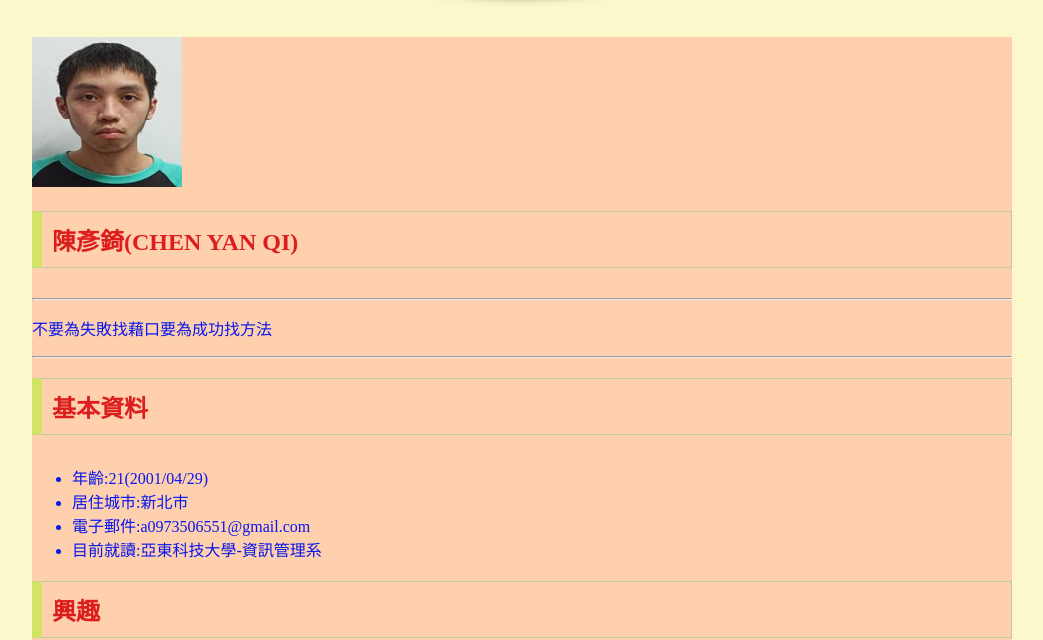
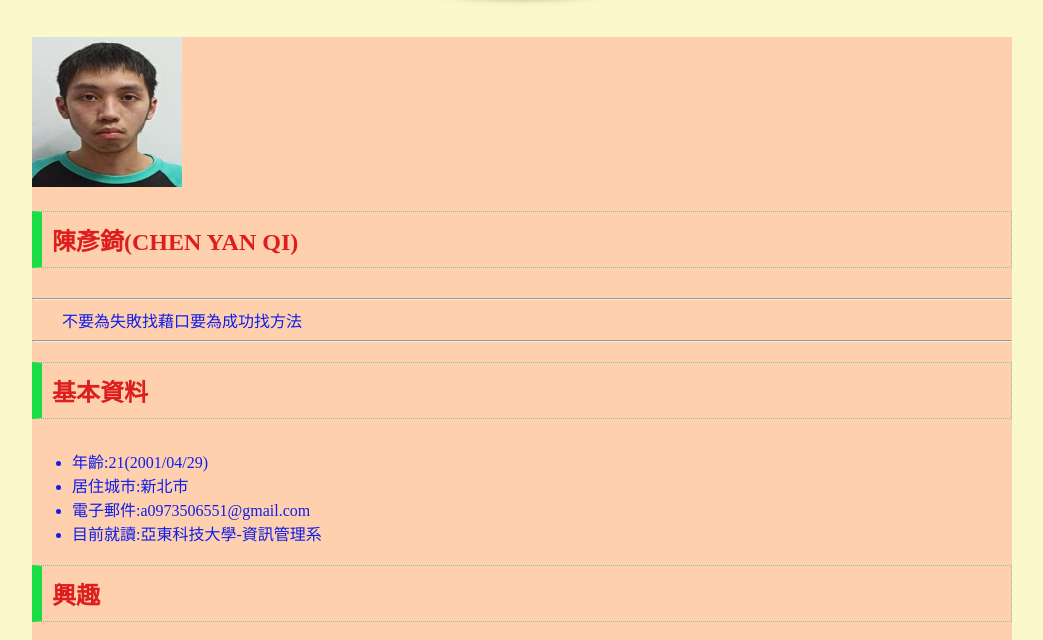
Before and after one commit to sdderh/sdderh, a plain HTML site: page resume.html in a window 1280 px wide. Shown: the part 161-801 px from the top of the page, without its empty margins (118-1161 px from the left). Drawn offline with Linux system fonts and the light colour scheme.

Commit message:
20220504

```diff
--- a/style2.css
+++ b/style2.css
@@ -27,8 +27,8 @@
     h2{
         padding: 10px;
         margin-bottom: 30px;
-        border: 1px dotted #81c58c;
-        border-left: 10px solid #d1e466;
+        border: 1px dotted #81c58c;;;
+        border-left: 10px solid #1bdd45;
         color: rgb(221, 30, 30);
     }
     #container {
@@ -37,12 +37,11 @@
         width: 980px;
        }
        body{background-color: #fbf9cc;
-           color: rgb(8, 23, 238);
+           color: rgb(15, 30, 236);
        }
        h1{
            color: rgb(56, 245, 18);
        }
-
-       main{
-           background-color: #ffd0ad inset;
+       p{
+           margin: 0 30px;
        }
```
